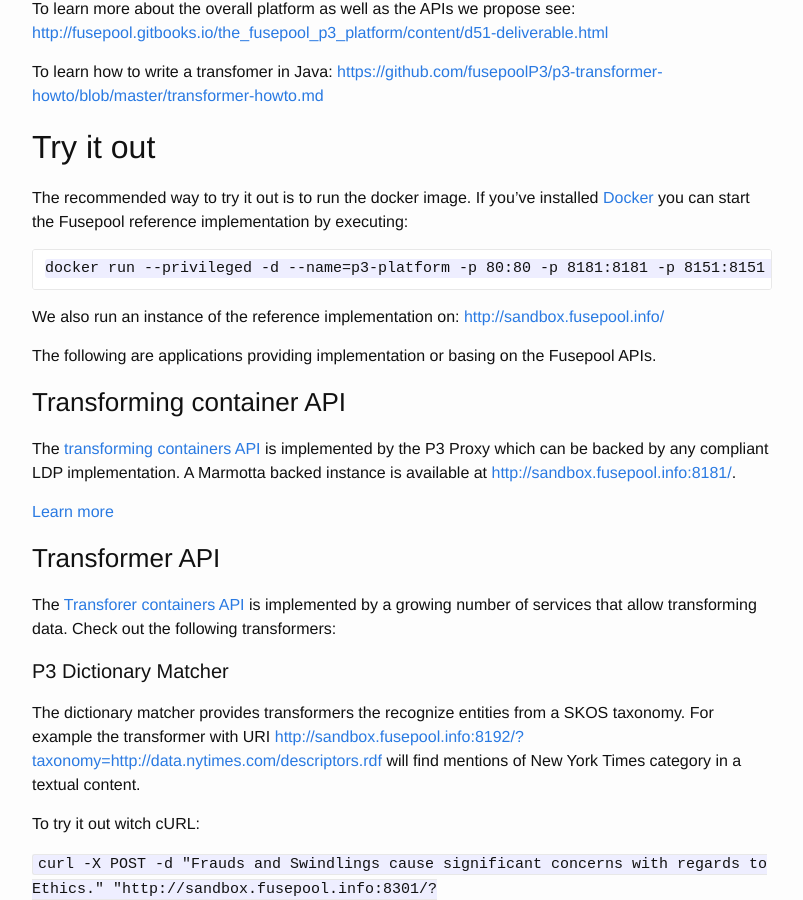
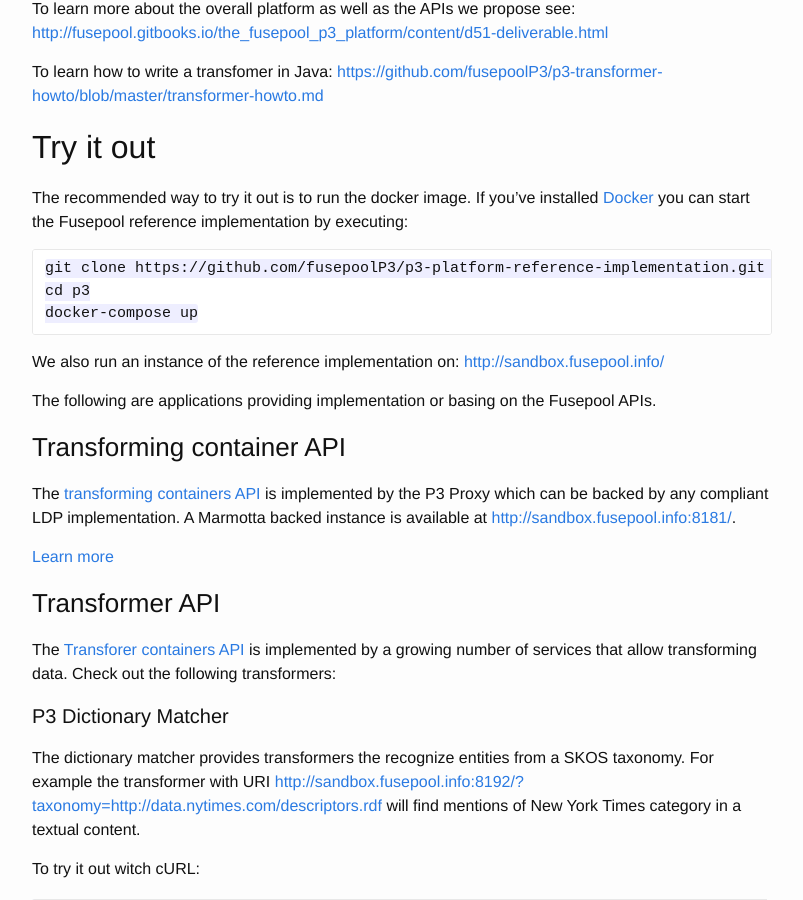
Before and after one commit to fusepoolP3/fusepoolp3.github.io, a Jekyll site: the page built from index.md, in a window 1280 px wide and 900 px high, scrolled down 589 px. Shown: the whole window, without its empty margins (238-1041 px from the left). Built offline with Jekyll 4.4.1, drawn with Linux system fonts in a browser that asks for light colours.

Commit message:
adapted try-it-out instructions for docker-compose

```diff
--- a/index.md
+++ b/index.md
@@ -31,7 +31,10 @@
 [Docker](https://www.docker.com/) you can start the Fusepool reference implementation
 by executing:
 
-    docker run --privileged -d --name=p3-platform -p 80:80 -p 8181:8181 -p 8151:8151 -p 8200:8200 -p 8201:8201 -p 8202:8202 -p 8203:8203 -p 8204:8204 -p 8205:8205 -p 8300:8300 -p 8301:8301 -p 8302:8302 -p 8303:8303 -p 8304:8304 -p 8305:8305 -p 8306:8306 -p 8307:8307 -p 8308:8308 -p 8310:8310 fusepoolp3/platform-reference-implementat
+    git clone https://github.com/fusepoolP3/p3-platform-reference-implementation.git p3
+    cd p3
+    docker-compose up
+
 
 We also run an instance of the reference implementation on: [http://sandbox.fusepool.info/](http://sandbox.fusepool.info/)
 
```
